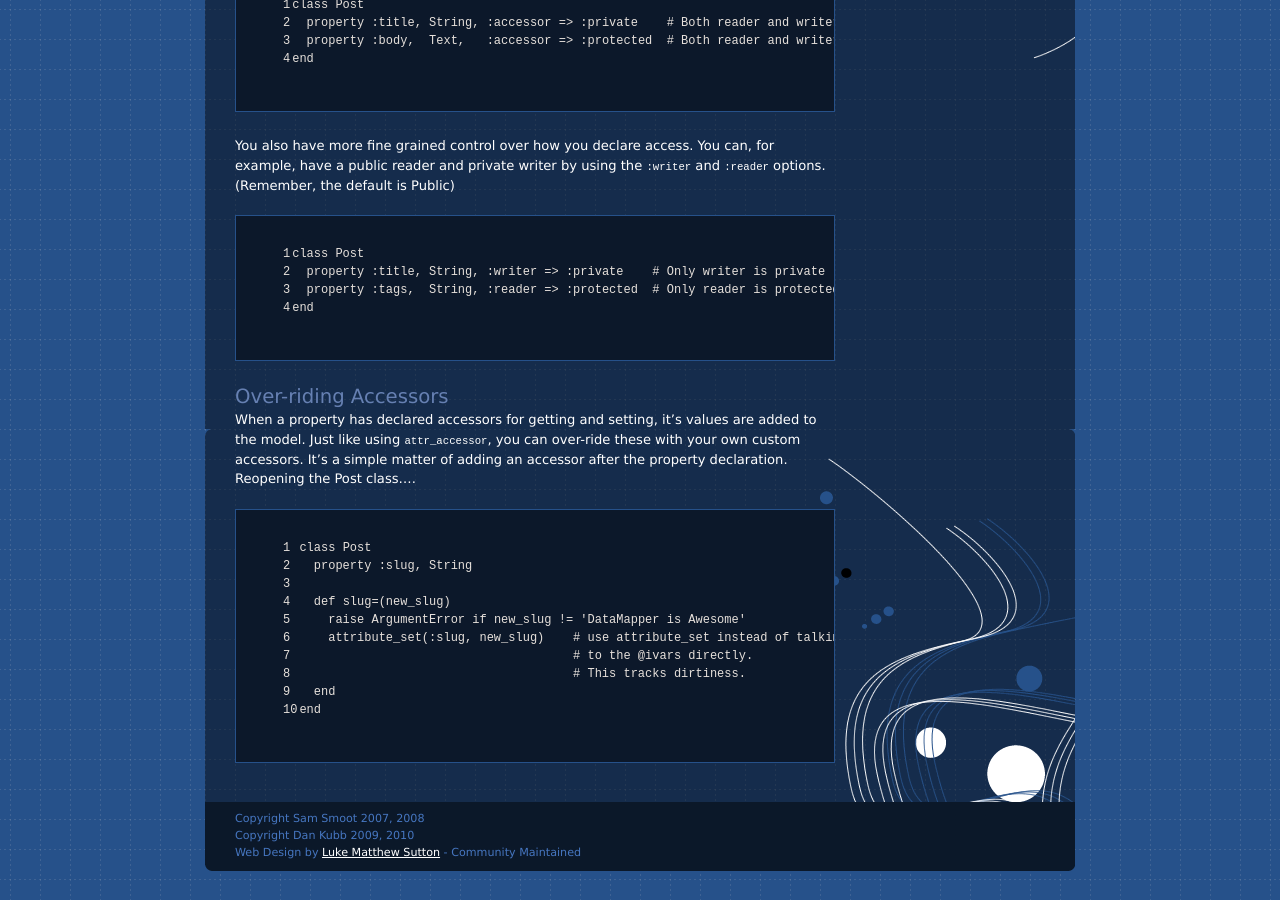
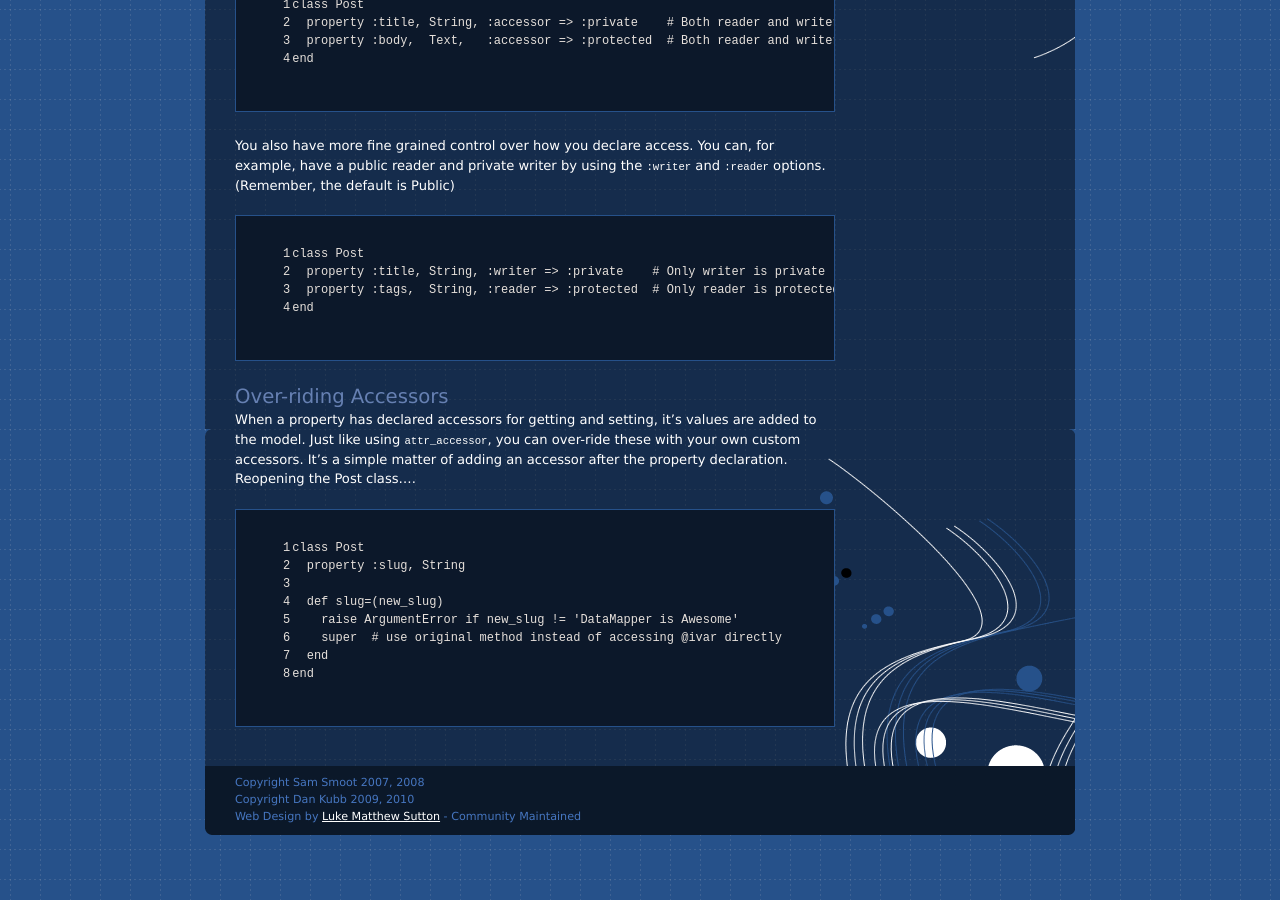
Before and after one commit to datamapper/datamapper.github.com, a Jekyll site: the page built from docs/properties.markdown, in a window 1280 px wide and 900 px high, scrolled down 3800 px. Built offline with Jekyll 4.4.1, drawn with Linux system fonts in a browser that asks for light colours.

Commit message:
Usage of attribute_set and attribute_get is deprecated when super works

```diff
--- a/docs/properties.markdown
+++ b/docs/properties.markdown
@@ -229,9 +229,7 @@ class Post
 
   def slug=(new_slug)
     raise ArgumentError if new_slug != 'DataMapper is Awesome'
-    attribute_set(:slug, new_slug)    # use attribute_set instead of talking
-                                      # to the @ivars directly.
-                                      # This tracks dirtiness.
+    super  # use original method instead of accessing @ivar directly
   end
 end
 {% endhighlight %}
```
